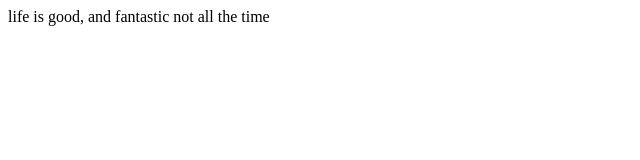
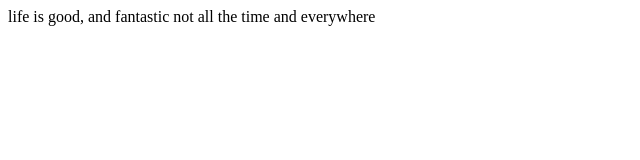
Before and after one commit to mech10/lecture1, a plain HTML site: page index.html in a window 1280 px wide. Shown: the whole page, without its empty margins (0-640 px from the left). Drawn offline with Linux system fonts and the light colour scheme.

Commit message:
Update index.html

```diff
--- a/index.html
+++ b/index.html
@@ -5,6 +5,7 @@
 		 </head>
 
 	<body> life is good, and fantastic
-	not all the time </body<
+	not all the time
+	and everywhere </body<
 
 </html>
```
